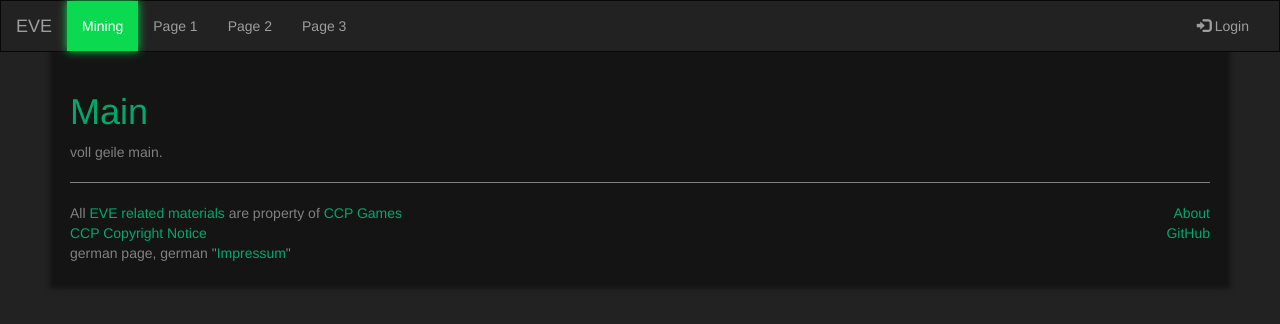
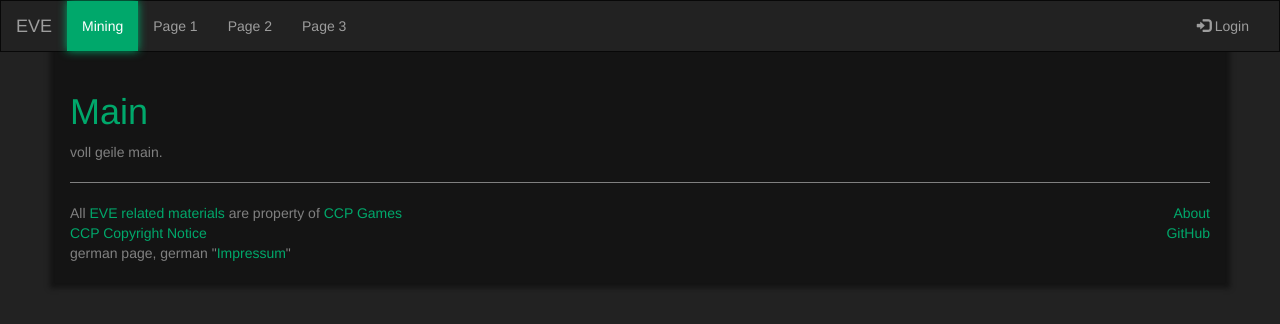
Before and after one commit to EdJoPaTo/eve-angular, a plain HTML site: page index.html in a window 1280 px wide. In both pictures the pointer is over the link "Mining". Drawn offline with nearby package versions, Linux system fonts and the light colour scheme; some packages are replaced by stand-ins of ours.

Commit message:
Malachite als Farbe entfernt. Nun nur noch Jade.

```diff
--- a/style/theme-basic.css
+++ b/style/theme-basic.css
@@ -49,17 +49,16 @@ a:hover {
 /*
  * https://en.wikipedia.org/wiki/Shades_of_green
  * Jade (0, 168, 107)
- * Malachite (11, 218, 81)
  */
 h1, h2, h3, h4, h5, h6, strong, a, a:active, a:hover, a:focus, a:visited {
   color: rgb(0, 168, 107);
 }
 
 .navbar-inverse .navbar-nav > li > a:hover {
-  background-color: rgb(11, 218, 81);
+  background-color: rgb(0, 168, 107);
 }
 
 a:hover {
-  color: rgb(11, 218, 81);
-  filter: drop-shadow(0px 0px 5px rgb(11, 218, 81));
+  color: rgb(0, 168, 107);
+  filter: drop-shadow(0px 0px 5px rgb(0, 168, 107));
 }
```
